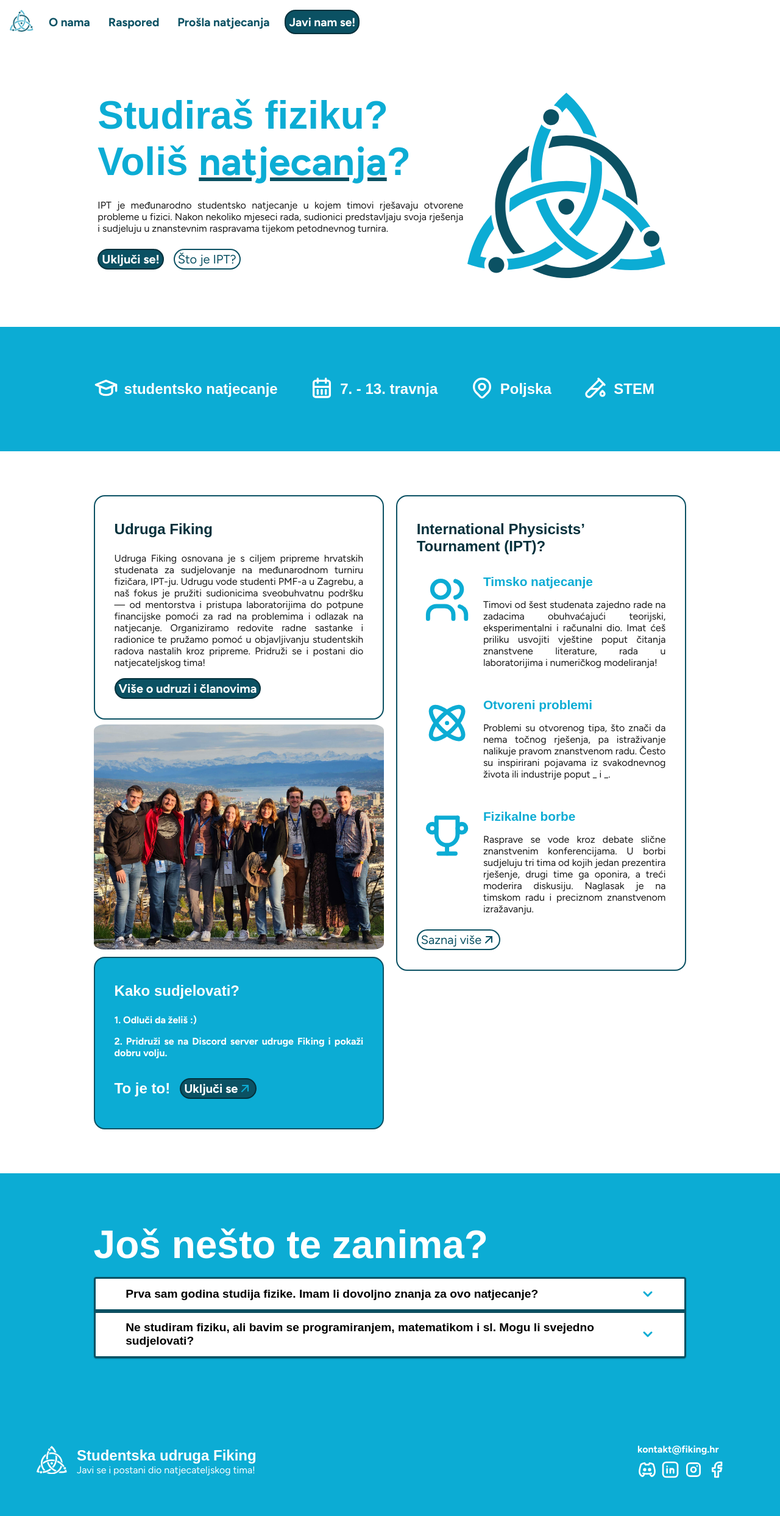
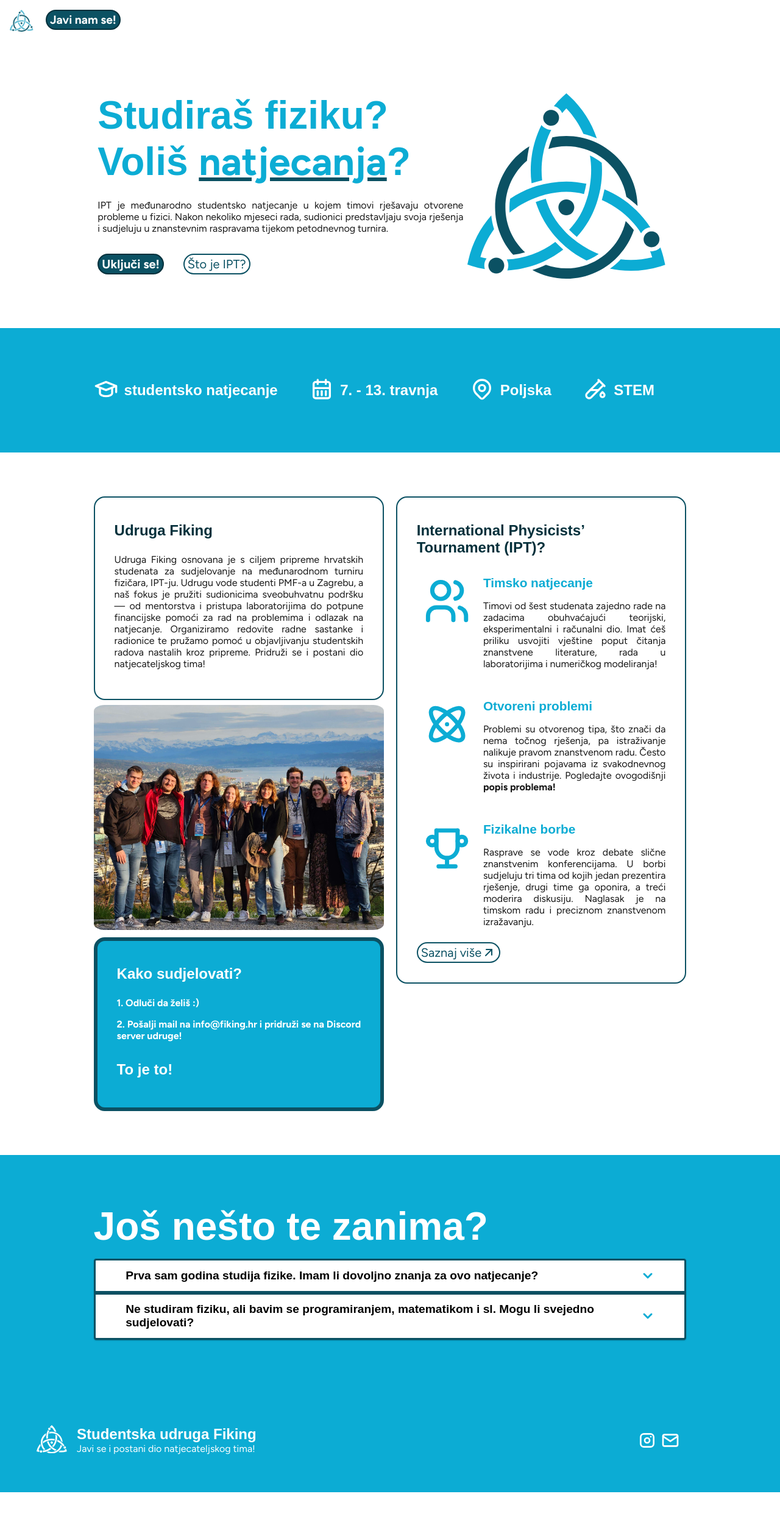
Before and after one commit to iptcro/fiking-web, a Next.js app: page / in a window 1280 px wide. Shown: the whole page at 61% size. After the commit the page ends 2447 px from the top, so only its background shows below. Built offline with nearby package versions, Linux system fonts and the light colour scheme; a web font is replaced by a local one.

Commit message:
hotfixes, removed extra buttons

```diff
--- a/src/app/components/footer.tsx
+++ b/src/app/components/footer.tsx
@@ -1,4 +1,4 @@
-import { IconBrandLinkedin, IconBrandInstagram, IconBrandFacebook, IconBrandDiscord } from "@tabler/icons-react";
+import { IconBrandLinkedin, IconBrandInstagram, IconBrandFacebook, IconBrandDiscord, IconMail } from "@tabler/icons-react";
 import { IconLink } from "./buttons";
 import { FikingLogoWhite } from "./logo";
 import "@/app/styles/styles_comp.css";
@@ -18,28 +18,33 @@
         </div>
       </div>
       <div className="footer-contact">
-        <a>kontakt@fiking.hr</a>
+        {/* <a href="mailto:info@fiking.hr">info@fiking.hr</a> */}
         <div className="social-buttons">
-          <IconLink
+          {/* <IconLink
             icon={IconBrandDiscord}
             url="https://discord.com/"
             iconSize={32}
-          />
-          <IconLink
+          /> */}
+          {/* <IconLink
             icon={IconBrandLinkedin}
             url="https://discord.com/"
             iconSize={32}
-          />
+          /> */}
           <IconLink
             icon={IconBrandInstagram}
-            url="https://discord.com/"
+            url="https://www.instagram.com/iptcroatia/"
             iconSize={32}
           />
           <IconLink
+            icon={IconMail}
+            url="mailto:info@fiking.hr"
+            iconSize={32}
+          />
+          {/* <IconLink
             icon={IconBrandFacebook}
             url="https://discord.com/"
             iconSize={32}
-          />
+          /> */}
         </div>
       </div>
     </div>
--- a/src/app/components/navbar.tsx
+++ b/src/app/components/navbar.tsx
@@ -14,12 +14,12 @@
             <FikingLogo />
           </a>
         </div>
-        <Button className="nav-bar-item">O nama</Button>
+        {/* <Button className="nav-bar-item">O nama</Button>
         <Button className="nav-bar-item">Raspored</Button>
-        <Button className="nav-bar-item">Prošla natjecanja</Button>
-        <Button className="nav-bar-item accent">
+        <Button className="nav-bar-item">Prošla natjecanja</Button> */}
+        <a href="#howToJoin"><Button className="nav-bar-item accent">
           Javi nam se!
-        </Button>
+        </Button></a>
       </div>
       {/*Umjesto restiliziranja ovog mozda drawer iz MUI?*/ }
       <div className="nav-menu-button">
--- a/src/app/layout.tsx
+++ b/src/app/layout.tsx
@@ -14,8 +14,8 @@
 });
 
 export const metadata: Metadata = {
-  title: "Fiking",
-  description: "Student organsation Fiking",
+  title: "IPT Hrvatska | Fiking",
+  description: "Studentska udruga Fiking",
 };
 
 export default function RootLayout({
@@ -25,6 +25,9 @@
 }>) {
   return (
     <html lang="en">
+      <head>
+        <link rel="shortcut icon" type="image/x-icon" href="/media/logo/FikingLogo.svg" />
+      </head>
       <body className={`${geistSans.variable} ${geistMono.variable}`}>
         {children}
       </body>
--- a/src/app/page.tsx
+++ b/src/app/page.tsx
@@ -1,5 +1,7 @@
+import AboutPage from "./pages/about";
 import HomePage from "./pages/home";
 
 export default function Home() {
   return <HomePage />;
+  // return <AboutPage />;
 }
--- a/src/app/pages/home.tsx
+++ b/src/app/pages/home.tsx
@@ -36,8 +36,8 @@
             </p>
           </div>
           <div className={spages["btn-holder"]}>
-            <ButtonPrimary>Uključi se!</ButtonPrimary>
-            <ButtonSecondary>Što je IPT?</ButtonSecondary>
+            <a href="#howToJoin"><ButtonPrimary>Uključi se!</ButtonPrimary></a>
+            <a target="_blank" href="https://iptnet.info/"><ButtonSecondary>Što je IPT?</ButtonSecondary></a>
           </div>
         </div>
         <div className={spages["big-logo-holder"]}>
@@ -71,7 +71,7 @@
                 dio natjecateljskog tima!
               </p>
             </div>
-            <ButtonPrimary>Više o udruzi i članovima</ButtonPrimary>
+            {/* <ButtonPrimary>Više o udruzi i članovima</ButtonPrimary> */}
           </div>
 
           {/* IMG */}
@@ -89,19 +89,18 @@
           </div>
 
           {/* How to join */}
-          <div className={classNames(spages["hero-box"], spages["accent"])}>
+          <div id="howToJoin" className={classNames(spages["hero-box"], spages["accent"])}>
             <h2>Kako sudjelovati?</h2>
             <div style={{ fontWeight: "bold" }}>
               <p>1. Odluči da želiš :)</p>
               <p>
-                2. Pridruži se na Discord server udruge Fiking i pokaži dobru
-                volju.
+                2. Pošalji mail na <a href="mailto:info@fiking.hr">info@fiking.hr</a> i pridruži se na Discord server udruge!
               </p>
             </div>
 
             <div style={{ display: "flex", gap: "16px", alignItems: "center" }}>
               <h2>To je to!</h2>
-              <div>
+              {/* <div>
                 <ButtonPrimary>
                   Uključi se{" "}
                   <StaticIcon
@@ -110,7 +109,7 @@
                     color={"var(--fiking-light)"}
                   />
                 </ButtonPrimary>
-              </div>
+              </div> */}
             </div>
           </div>
         </div>
@@ -143,8 +142,7 @@
                 <p>
                   Problemi su otvorenog tipa, što znači da nema točnog rješenja,
                   pa istraživanje nalikuje pravom znanstvenom radu. Često su
-                  inspirirani pojavama iz svakodnevnog života ili industrije
-                  poput _ i _.
+                  inspirirani pojavama iz svakodnevnog života i industrije. Pogledajte ovogodišnji <a href="https://iptnet.info/problems/">popis problema!</a>
                 </p>
               </div>
             </div>
@@ -166,6 +164,7 @@
             </div>
 
             {/* TODO: Ovako treba dodavat ikone u button, dodaj icon param */}
+            <a target="_blank" href="https://iptnet.info/">
             <ButtonSecondary>
               Saznaj više{" "}
               <StaticIcon
@@ -174,6 +173,7 @@
                 color={"var(--fiking-dark)"}
               />
             </ButtonSecondary>
+            </a>
           </div>
         </div>
       </div>
--- a/src/app/styles/styles_pages.module.css
+++ b/src/app/styles/styles_pages.module.css
@@ -55,6 +55,10 @@
 .hero-box.accent, .hero-box.accent h2{
   background-color: var(--fiking-light);
   color: var(--perfect-white);
+}
+
+.hero-box.accent {
+  border: 6px solid var(--fiking-dark);
 }
 
 .columns {
```
Also changed, not shown: src/app/pages/about.tsx (added, +38 -0 lines).
